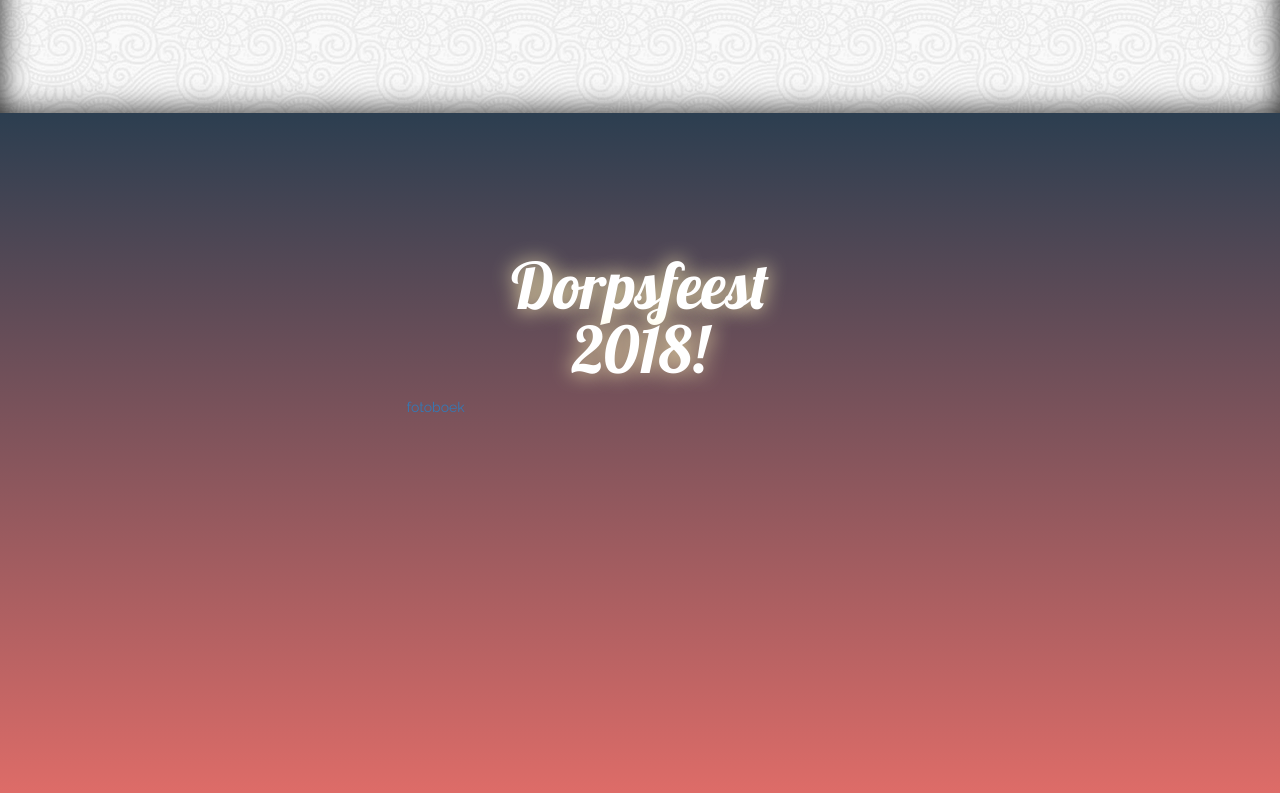
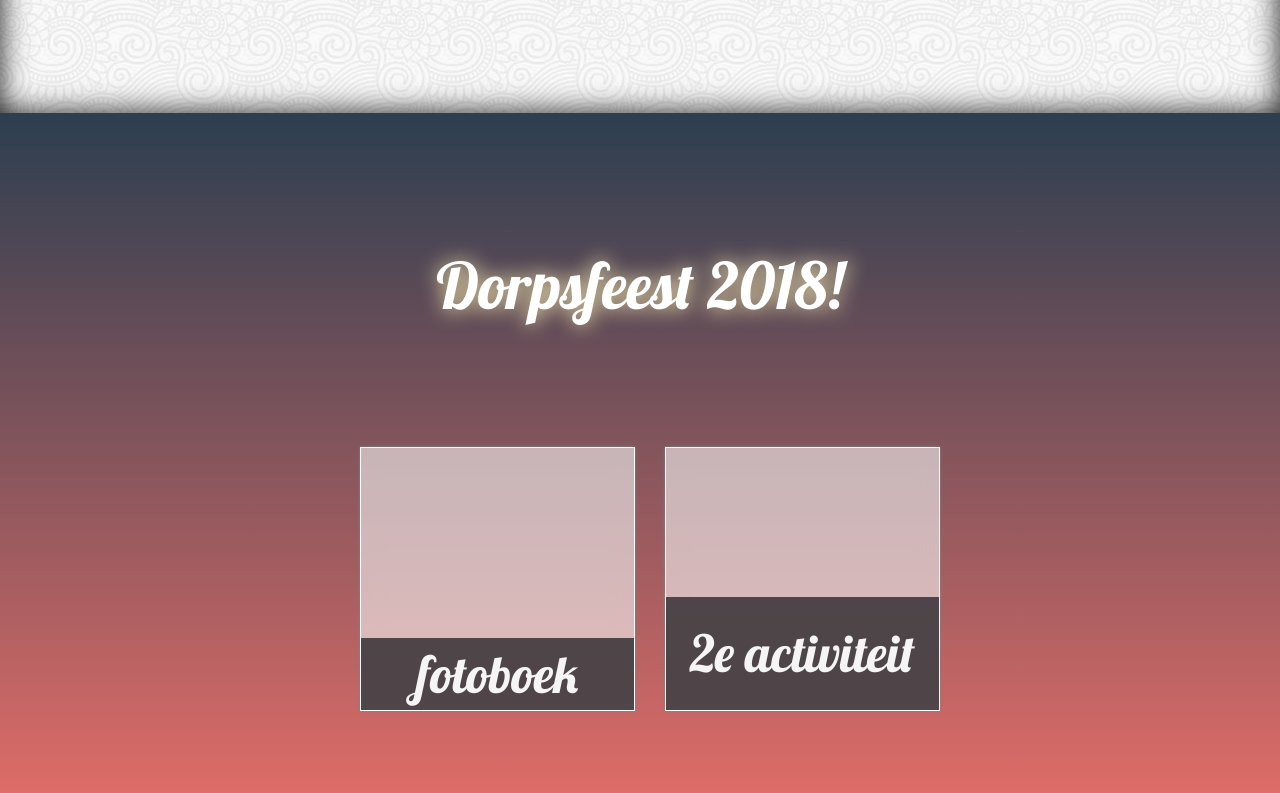
Before and after one commit to dbenoot/breedhout.be, a plain HTML site: page rendered/index.html in a window 1280 px wide. Shown: the part 1487-2280 px from the top of the page. Drawn offline with Linux system fonts and the light colour scheme.

Commit message:
blurry boxes update

```diff
--- a/rendered/css/breedhout.css
+++ b/rendered/css/breedhout.css
@@ -276,3 +276,34 @@ p {
   -webkit-filter: grayscale(0%) opacity(100%); /* Safari 6.0 - 9.0 */
   filter: grayscale(0%) opacity(100%);
 }
+
+
+.blurry {
+  background: rgba(245, 245, 245, 0.6);
+  backdrop-filter:blur(10px);
+}
+
+.upcoming {
+  margin: 0 10px 0 10px;
+  width: 100%;
+  height: 33vh;
+  box-shadow: 0 0 3px gray;
+  border: 1px solid white;
+  position: relative;
+}
+
+.quote2 {
+  font-family: 'Lobster', serif;
+  font-weight: 400;
+  font-size: 4vw;
+  text-align: center;
+  color: whitesmoke;
+  margin-left: auto;
+  margin-right: auto;
+  padding: 20px 20px 20px 20px;
+  background: #2B292E;
+  background: rgba(43, 41, 46, 0.8);
+  position: absolute;
+  bottom: 0;
+  width: 100%;
+}
--- a/rendered/index.html
+++ b/rendered/index.html
@@ -112,7 +112,21 @@ jarallax(document.querySelectorAll('.jarallax'), {
 <!-- UPCOMING -->
 
 <div class="jumbotron jumbotron-fluid onepage" style="box-shadow: inset 0 0 30px 0 rgba(0,0,0,0.9) ; background-image: url('img/full-bloom.png');margin:0;">
-
+    <div class="row spacer15vh"></div>
+    <div class="row">
+        <div class="col-lg-3 col-md-3 hidden-sm hidden-xs"></div>
+        <div class="col-lg-3 col-md-3 col-sm-6 col-xs-6">
+            <div class="blurry upcoming">
+                <div class="text-center quote2">kwis</div>
+            </div>
+        </div>
+        <div class="col-lg-3 col-md-3 col-sm-6 col-xs-6">
+            <div class="blurry upcoming">
+                <div class="text-center quote2">2e activiteit</div>
+            </div>
+        </div>
+        <div class="col-lg-3 col-md-3 hidden-sm hidden-xs"></div>
+    </div>
 </div>
 
 
@@ -120,7 +134,7 @@ jarallax(document.querySelectorAll('.jarallax'), {
 
 <div id="event" class="container-fluid onepage smoothScroll" style="position:relative;">
     <div id="event-lights" data-jarallax data-speed="0.5" data-img-repeat="repeat-x" data-img-size="" data-img-position="0 0" style="background-position: repeat-x top;background-size: auto; width: 100%;">
-          <div class="container-fluid">
+        <div class="container-fluid" style="width: 100%;">
             <div class="row spacer15vh"></div>
             <div class="row">
                 <div class="col-lg-2 col-md-2 col-sm-2 hidden-xs"></div>
@@ -129,9 +143,24 @@ jarallax(document.querySelectorAll('.jarallax'), {
                 </div>
                 <div class="col-lg-2 col-md-2 col-sm-2 hidden-xs"></div>
             </div>
+            <div class="row spacer15vh"></div>
             <div class="row">
-                <div class="col-lg-12 col-md-12 col-sm-12 col-xs-12"><a href="https://photos.app.goo.gl/acqH2D3WBFwJNRp86">fotoboek</a></div>
+                <div class="col-lg-3 col-md-3 hidden-sm hidden-xs"></div>
+                <div class="col-lg-3 col-md-3 col-sm-6 col-xs-6">
+                    <a href="https://photos.app.goo.gl/acqH2D3WBFwJNRp86">
+                        <div class="blurry upcoming">
+                            <div class="text-center quote2">fotoboek</div>
                         </div>
+                    </a>
+                </div>
+                <div class="col-lg-3 col-md-3 col-sm-6 col-xs-6">
+                    <div class="blurry upcoming">
+                        <div class="text-center quote2">2e activiteit</div>
+                    </div>
+                </div>
+                <div class="col-lg-3 col-md-3 hidden-sm hidden-xs"></div>
+            </div>
+
         </div>
     </div>
 </div>
--- a/src/css/breedhout.css
+++ b/src/css/breedhout.css
@@ -276,3 +276,34 @@ p {
   -webkit-filter: grayscale(0%) opacity(100%); /* Safari 6.0 - 9.0 */
   filter: grayscale(0%) opacity(100%);
 }
+
+
+.blurry {
+  background: rgba(245, 245, 245, 0.6);
+  backdrop-filter:blur(10px);
+}
+
+.upcoming {
+  margin: 0 10px 0 10px;
+  width: 100%;
+  height: 33vh;
+  box-shadow: 0 0 3px gray;
+  border: 1px solid white;
+  position: relative;
+}
+
+.quote2 {
+  font-family: 'Lobster', serif;
+  font-weight: 400;
+  font-size: 4vw;
+  text-align: center;
+  color: whitesmoke;
+  margin-left: auto;
+  margin-right: auto;
+  padding: 20px 20px 20px 20px;
+  background: #2B292E;
+  background: rgba(43, 41, 46, 0.8);
+  position: absolute;
+  bottom: 0;
+  width: 100%;
+}
```
Also changed, not shown: bodies/index.html (+36 -7 lines). Lines whose indentation alone changed are shown as unchanged.
